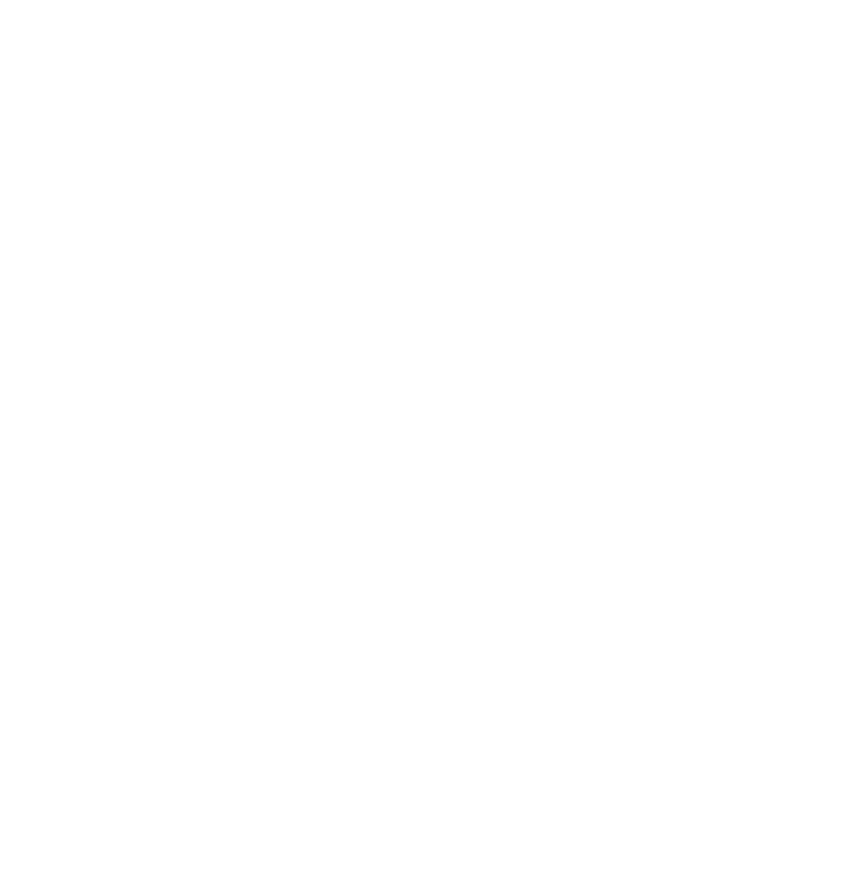
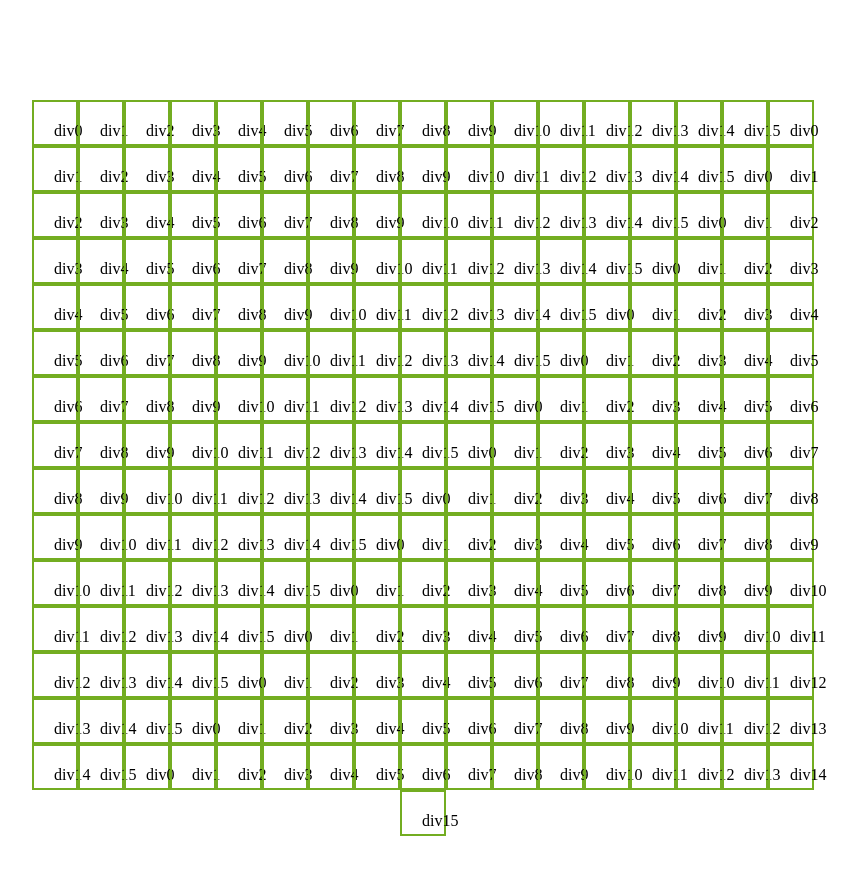
Before and after one commit to lukasasael/odin-Etch-a-Sketch, a plain HTML site: page index.html in a window 1280 px wide. Shown: the whole page, without its empty margins (217-1074 px from the left). Before the commit the page ends 800 px from the top, so only its background shows below. Drawn offline with Linux system fonts and the light colour scheme.

Commit message:
trying flex to display grid

```diff
--- a/index.html
+++ b/index.html
@@ -11,7 +11,7 @@
 </head>
 
 <body>
-    <div class="container">
+    <div id="container">
         <!--divs serao geradas pelo script aqui-->
     </div>
 </body>
--- a/script.js
+++ b/script.js
@@ -0,0 +1,14 @@
+function generateDivs() {
+    const container = document.querySelector('#container');
+
+    for (let i = 0; i < 16; i++) {
+        for (let i = 0; i < 16; i++) {
+            const pixel = document.createElement('div');
+        pixel.classList.add('pixel');
+        pixel.textContent = "div" + i;
+        container.appendChild(pixel);
+        }
+    }
+};
+
+generateDivs();
--- a/style.css
+++ b/style.css
@@ -0,0 +1,14 @@
+#container {
+    display: flex;
+    flex-wrap: wrap;
+    justify-content: center;
+    align-items: stretch;
+    margin: 100px 230px;
+}
+
+div.pixel {
+    border: 2px solid #73AD21;
+    padding: 20px;
+    width: 2px;
+    height: 2px;
+}
```
